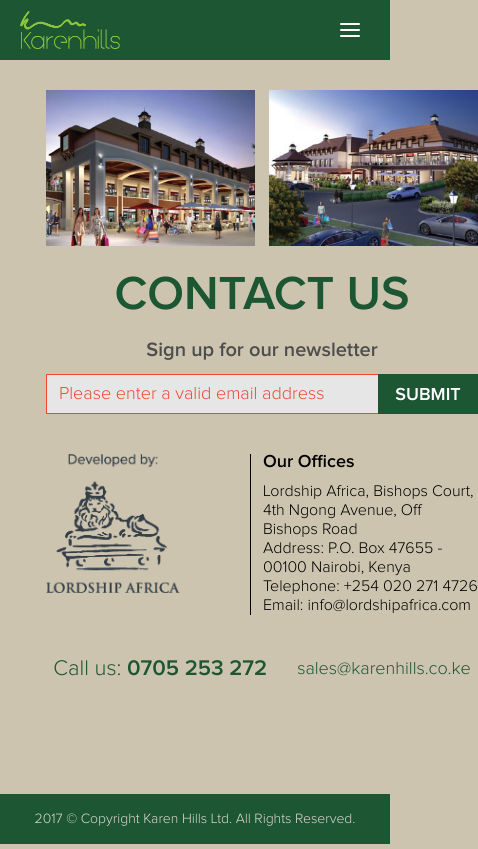
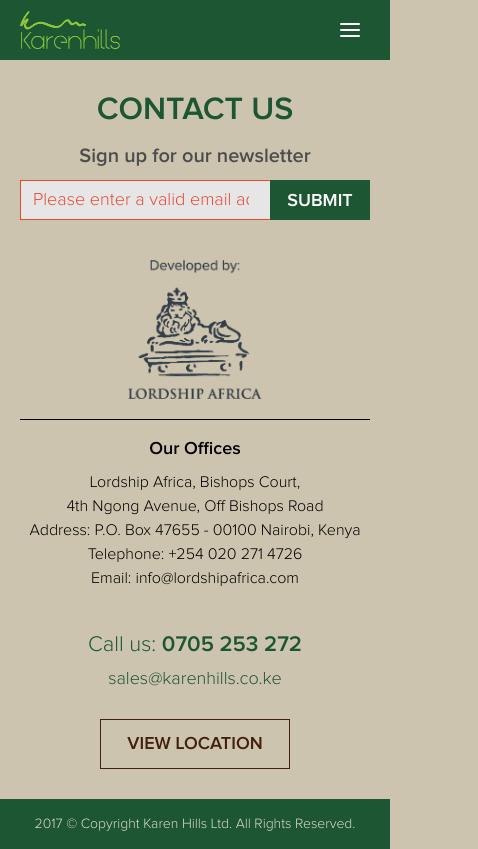
Before and after one commit to sayedwasim/KarenHills, a plain HTML site: page contacts.html in a window 390 px wide. Shown: the whole page, 478 px wide, since content can reach past the window. Drawn offline with Linux system fonts and the light colour scheme; files whose address does not match are found by name.

Commit message:
Contacts Responsive

```diff
--- a/contacts.html
+++ b/contacts.html
@@ -119,6 +119,9 @@
 					<div class="phone">Call us: <a href="tel:+254705253272">0705 253 272</a></div>
 					<a href="mailto:sales@karenhills.co.ke" class="email">sales@karenhills.co.ke</a>
 				</div>
+				<div class="btn-center">
+					<a href="images/location.png" data-fancybox class="btn btn-map">View Location</a>
+				</div>
 			</div>
 		</div>
 		<!-- contacts-tbl end -->
--- a/css/styles.css
+++ b/css/styles.css
@@ -1091,7 +1091,7 @@ body.feedback-open:after{visibility:visible;opacity:1;z-index:3400;
 .contacts-tbl .newsletter-label{display:block;color:#4D4D4D;font-family:'proxima_novasemibold', Arial, sans-serif;
 	text-align:center;font-size:20px;margin-bottom:12px;
 }
-.contacts-tbl .input-wrapper{position:relative;width:432px;height:40px;margin:0 auto;}
+.contacts-tbl .input-wrapper{position:relative;max-width:432px;height:40px;margin:0 auto;}
 .contacts-tbl .input-wrapper .textbox{display:block;width:100%;margin:0;background-color:#E6E6E6;border:1px solid #E6E6E6;
 	height:40px;line-height:40px;padding:0 120px 0 12px;color:#666;font-family:'proxima_novasemibold', Arial, sans-serif;font-size:18px;
 }
@@ -1123,6 +1123,8 @@ body.feedback-open:after{visibility:visible;opacity:1;z-index:3400;
 .contacts-tbl .contact-info .phone a{font-family:'proxima_novasemibold', Arial, sans-serif;}
 .contacts-tbl .contact-info .email{display:inline-block;vertical-align:middle;font-size:18px;}
 .contacts-tbl .contact-info .email:hover{color:#000;text-decoration:underline;}
+
+.contacts-tbl .btn-map{margin-top:30px;display:none;}
 
 
 /*---------- FOOTER ----------*/
@@ -1226,6 +1228,14 @@ body.feedback-open:after{visibility:visible;opacity:1;z-index:3400;
 	#homes .listing li{width:33.33%;}
 	#main_content{padding:30px 0;}
 	.two-cols-tbl .desc{padding:30px 50px 50px 50px;}
+	.contacts-tbl{display:block;}
+	.contacts-tbl .col{display:block;}
+	.contacts-tbl .col.left{display:none;}
+	.contacts-tbl .col.right{padding-left:0;}
+	.contacts-tbl .btn-map{display:inline-block;}
+	.contacts-tbl .info-tbl .col.left{display:table-cell;}
+	.contact-pics{display:none;}
+
 }
 
 @media only screen and (max-width: 670px) {
@@ -1245,6 +1255,7 @@ body.feedback-open:after{visibility:visible;opacity:1;z-index:3400;
 	#homes .listing li{width:50%;}
 	.two-cols-tbl h1{font-size:22px;}
 	.two-cols-tbl h1:after{margin-top:22px;}
+	.contacts-tbl h1{font-size:40px;}
 }
 
 @media only screen and (max-width: 570px) {
@@ -1268,6 +1279,14 @@ body.feedback-open:after{visibility:visible;opacity:1;z-index:3400;
 	#homes .listing{margin-left:-20px;}
 	#homes .listing li{padding:0 0 30px 20px;}
 	#homes .listing .title{font-size:18px;}
+	.contacts-tbl h1{font-size:32px;}
+	.contacts-tbl .info-tbl{display:block;max-width:none;}
+	.contacts-tbl .info-tbl .col.left,
+	.contacts-tbl .info-tbl .col.right{display:block;width:100%;text-align:center;}
+	.contacts-tbl .info-tbl .col.left{padding-bottom:20px;}
+	.contacts-tbl .info-tbl .col.right{border:0 none;border-top:1px solid #000;padding:20px 0 0 0;line-height:24px;}
+	.contacts-tbl .info-tbl .lordship-logo{display:inline-block;vertical-align:top;}
+	.contacts-tbl .contact-info .phone{display:block;padding:0 0 10px 0;}
 }
 
 @media only screen and (max-width: 360px) {
```
